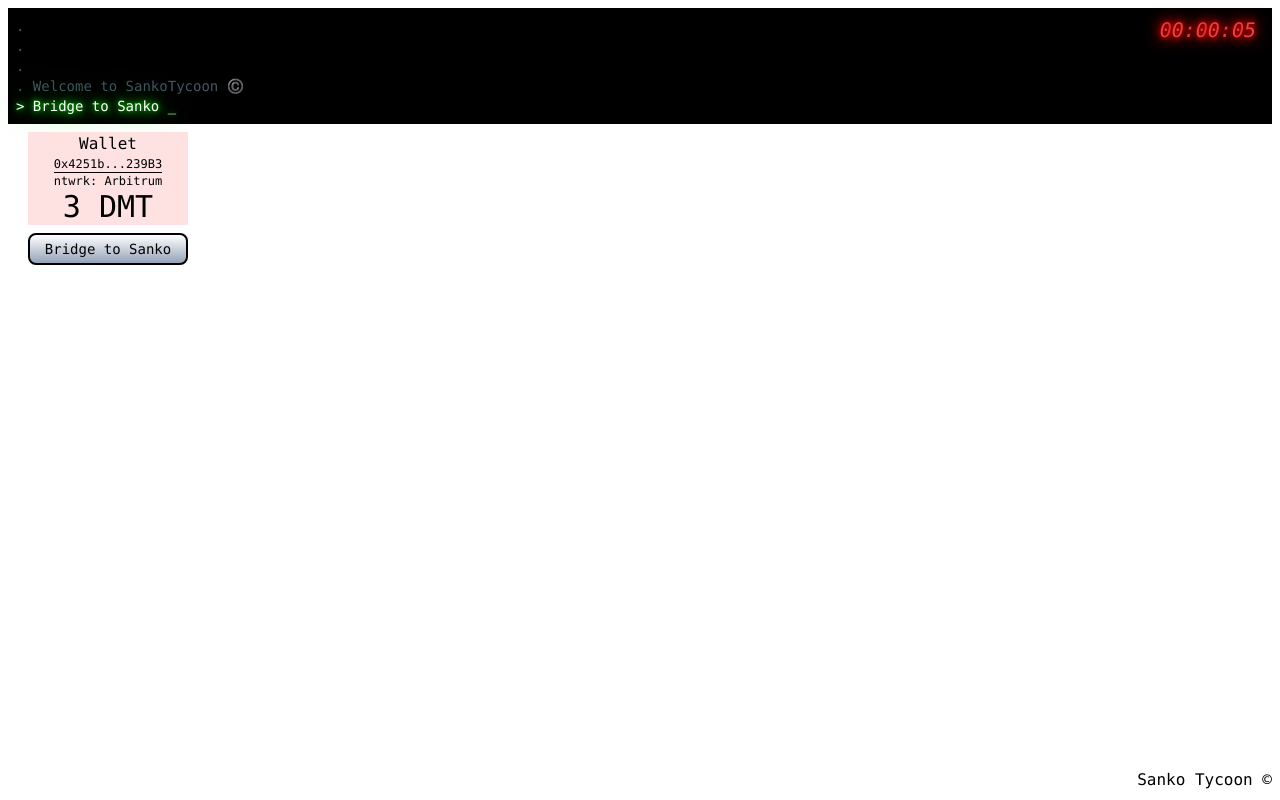
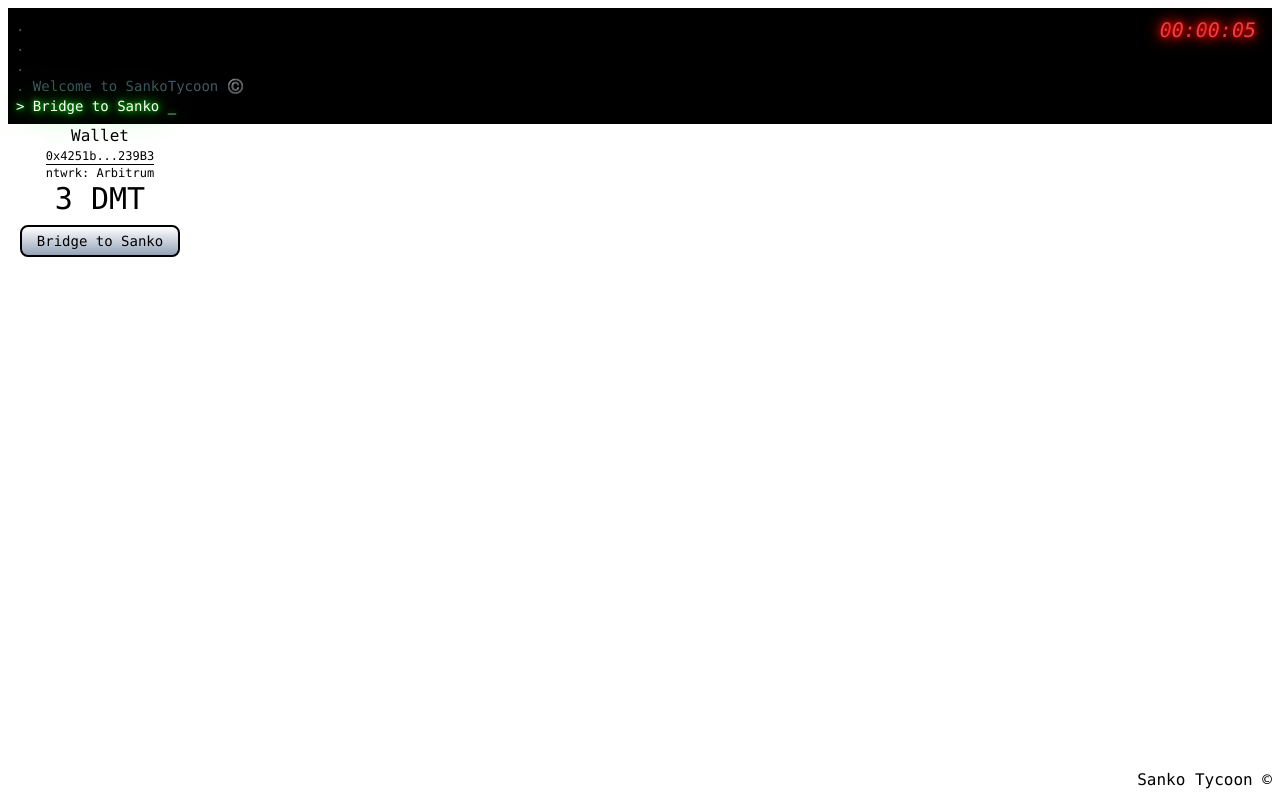
Before and after one commit to SwimmingPigLuvr/sankoTycoon, a SvelteKit app: page / in a window 1280 px wide. Built offline with nearby package versions, Linux system fonts and the light colour scheme.

Commit message:
Updated files: src/lib/components/BunWallet.svelte src/lib/components/Farm.svelte src/lib/components/Wallet.svelte src/lib/stores/wallet.ts src/routes/+page.svelte

```diff
--- a/src/lib/components/BunWallet.svelte
+++ b/src/lib/components/BunWallet.svelte
@@ -62,6 +62,7 @@
 				case 'Star Fruit':
 				case 'Round Fruit':
 				case 'Square Fruit':
+				case 'Slop':
 					eatFruit(bunNft, itemName);
 					break;
 				default:
@@ -185,6 +186,9 @@
 					bun.industry += 1;
 					addMessage('Hunger reduced. Industry +1.');
 					break;
+				case 'slop':
+					addMessage('Hunger reduced.');
+					break;
 				default:
 					break;
 			}
@@ -200,10 +204,9 @@
 
 <main
 	in:fly={{ duration: 100, x: -10, easing: cubicInOut }}
-	class="w-full flex flex-col border-gray-400 border- max-w-40"
+	class="w-full justify-center flex flex-col border-gray-400 border- max-w-40"
 >
-	<div class="flex flex-wrap">
-		<div class="w-full flex flex-col">
+	<div class="w-full justify-center items-center flex flex-col">
 		{#if buns[$b]}
 			<h2 class="font-FinkHeavy text-xl text-center w-40">
 				{#if buns[$b].type === 'Egg'}
@@ -231,9 +234,9 @@
 					<img src="/ui/icons/arrow.png" class="w-8" alt="" />
 				</button>
 				<!-- bun info -->
-					<div class="flex flex-col space-y-1">
+				<div class="flex flex-col items-center justify-center space-y-1">
 					{#if buns[$b].type === 'Egg'}
-							<p class="text-xs">
+						<p class="text-xs text-center">
 							{buns[$b].rarity} Egg
 						</p>
 						<HatchEgg />
@@ -291,5 +294,4 @@
 			{/if}
 		{/if}
 	</div>
-	</div>
 </main>
--- a/src/lib/components/Farm.svelte
+++ b/src/lib/components/Farm.svelte
@@ -189,7 +189,7 @@
 					return currentWallet;
 				});
 			}
-		}, 1000 * 5);
+		}, 1000 * 2.5);
 	}
 
 	function harvestFruit(index: number) {
--- a/src/lib/components/Wallet.svelte
+++ b/src/lib/components/Wallet.svelte
@@ -37,7 +37,7 @@
 	}
 </script>
 
-<main class="space-y-0 bg-red-100 tracking-normal text-center w-40 flex flex-col items-center">
+<main class="space-y-0 tracking-normal text-center w-40 flex flex-col items-center">
 	<div class="">
 		<h1>Wallet</h1>
 		<p class="text-xs">{$wallet?.walletAddress}</p>
--- a/src/lib/stores/wallet.ts
+++ b/src/lib/stores/wallet.ts
@@ -22,7 +22,7 @@
     name: string;
     quantity: number;
     imgPath: string;
-    fruitType?: 'star' | 'heart' | 'round' | 'lumpy' | 'square';
+    fruitType?: 'star' | 'heart' | 'round' | 'lumpy' | 'square' | 'slop';
     buyPrice?: number;
     sellPrice?: number;
     ability?: string;
--- a/src/routes/+page.svelte
+++ b/src/routes/+page.svelte
@@ -28,11 +28,11 @@
 
 <main class="p-2 font-mono">
 	<h1 class="-z-50 w-full text-right absolute bottom-2 right-2">Sanko Tycoon ©</h1>
-	<div class="flex flex-wrap gap-2">
-		<HeaderTerminal />
-		<GameClock />
+	<HeaderTerminal />
+	<GameClock />
+	<div class="flex space-x-3 justify-start">
 		<!-- bunWallet / farm / wallet -->
-		<div class="flex space-x-3 justify-center">
+		<div class="flex space-x-3 justify-center transform transition-all duration-1000 ease-in-out">
 			{#if buns}
 				<div class="w-1/3">
 					<BunWallet bun={buns[$b]} />
@@ -45,7 +45,7 @@
 					<Farm bun={$wallet?.nfts[$b]} />
 				</div>
 			{/if}
-			<div>
+			<div class="transform transition-all duration-1000 ease-in-out">
 				<Wallet />
 			</div>
 		</div>
```
Lines whose indentation alone changed are shown as unchanged.
